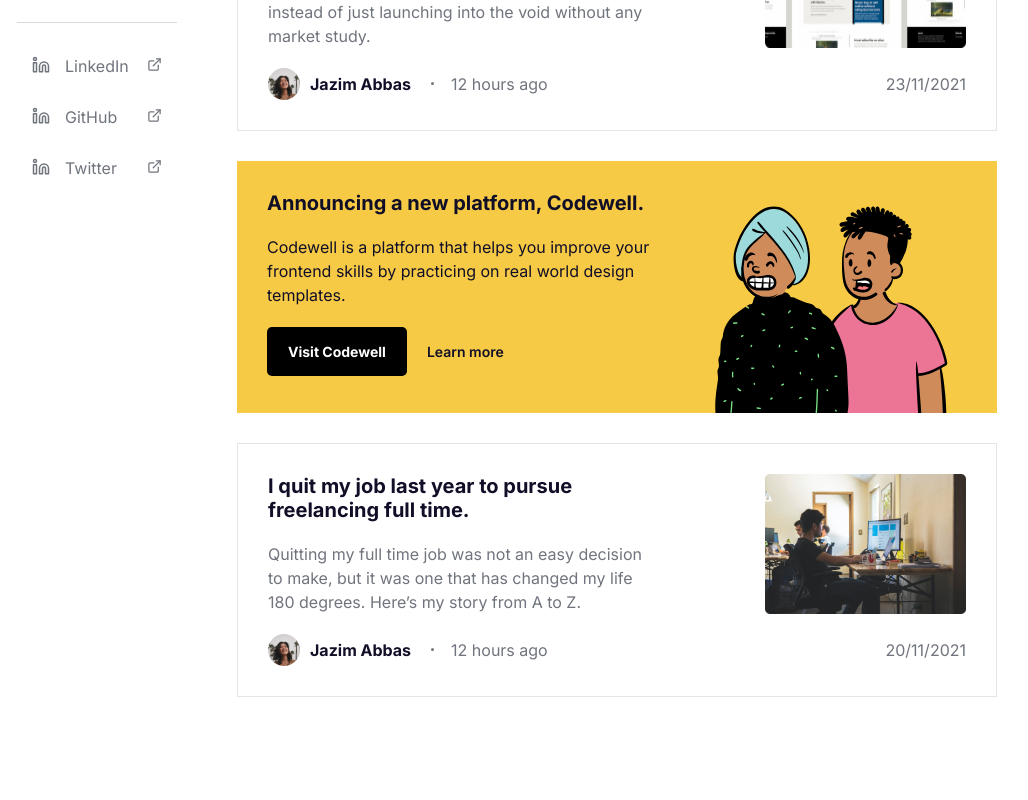
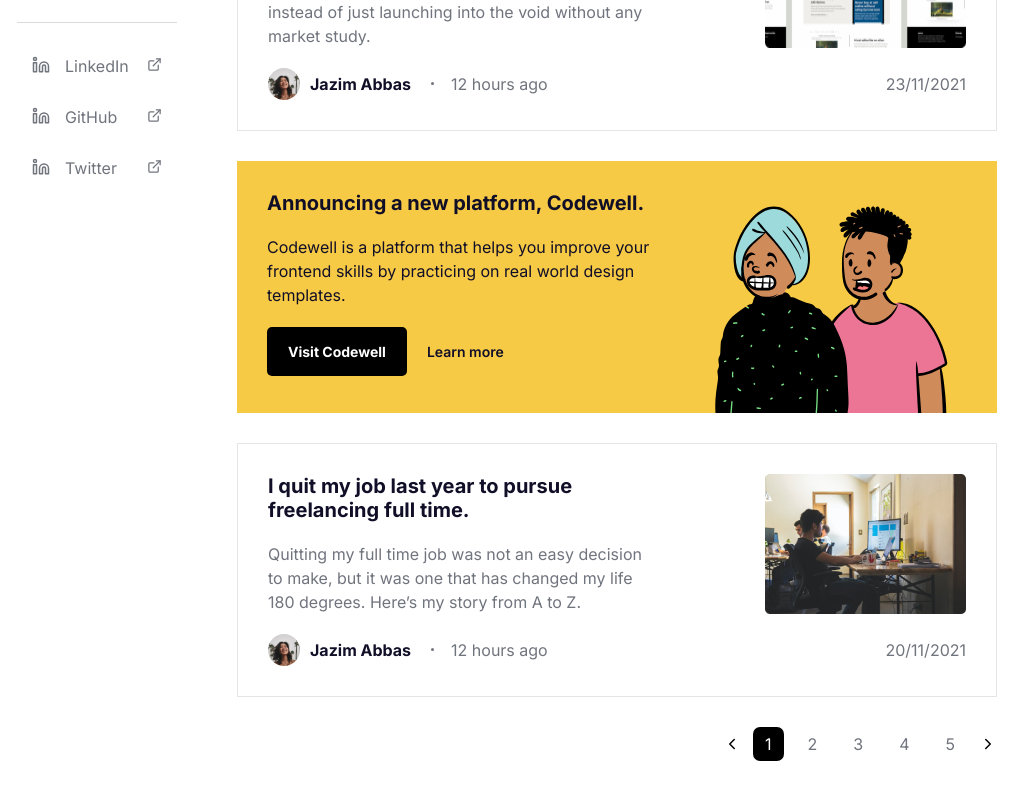
Before and after one commit to jazimabbas/personal-blog-codewell-challenge, a React (Vite) app: page / in a window 1280 px wide. Shown: the part 298-1098 px from the top of the page, without its empty margins (3-1031 px from the left). Before the commit the page ends 1075 px from the top, so only its background shows below. Built offline with nearby package versions, Linux system fonts and the light colour scheme.

Commit message:
Added Pagination Component

```diff
--- a/src/components/main-section/index.tsx
+++ b/src/components/main-section/index.tsx
@@ -1,6 +1,7 @@
 import styled from "styled-components";
 import { Card } from "./card";
 import { SecondaryCard } from "./secondary-card";
+import { Pagination } from "../pagination";
 
 export function MainSection() {
   return (
@@ -19,6 +20,7 @@
         imageURL="/card-image-02.png"
         timestamp="20/11/2021"
       />
+      <Pagination />
 
       <div style={{ marginBottom: "50px" }} />
     </Wrapper>
--- /dev/null
+++ b/src/components/pagination.tsx
@@ -0,0 +1,41 @@
+import styled, { css } from "styled-components";
+import { ChevronLeft, ChevronRight } from "lucide-react";
+
+export function Pagination() {
+  return (
+    <Wrapper>
+      <Icon as={ChevronLeft} size={18} />
+      <Item $isSelected>1</Item>
+      <Item>2</Item>
+      <Item>3</Item>
+      <Item>4</Item>
+      <Item>5</Item>
+      <Icon as={ChevronRight} size={18} />
+    </Wrapper>
+  );
+}
+
+const Wrapper = styled.div`
+  align-self: flex-end;
+  display: flex;
+  align-items: center;
+  gap: 12px;
+`;
+
+const Icon = styled.svg`
+  color: #000;
+  cursor: pointer;
+`;
+
+const Item = styled.p<{ $isSelected?: boolean }>`
+  padding: 5px 12px;
+  border-radius: 7px;
+  cursor: pointer;
+
+  ${(p) =>
+    p.$isSelected &&
+    css`
+      background-color: #000;
+      color: #fff;
+    `}
+`;
```
